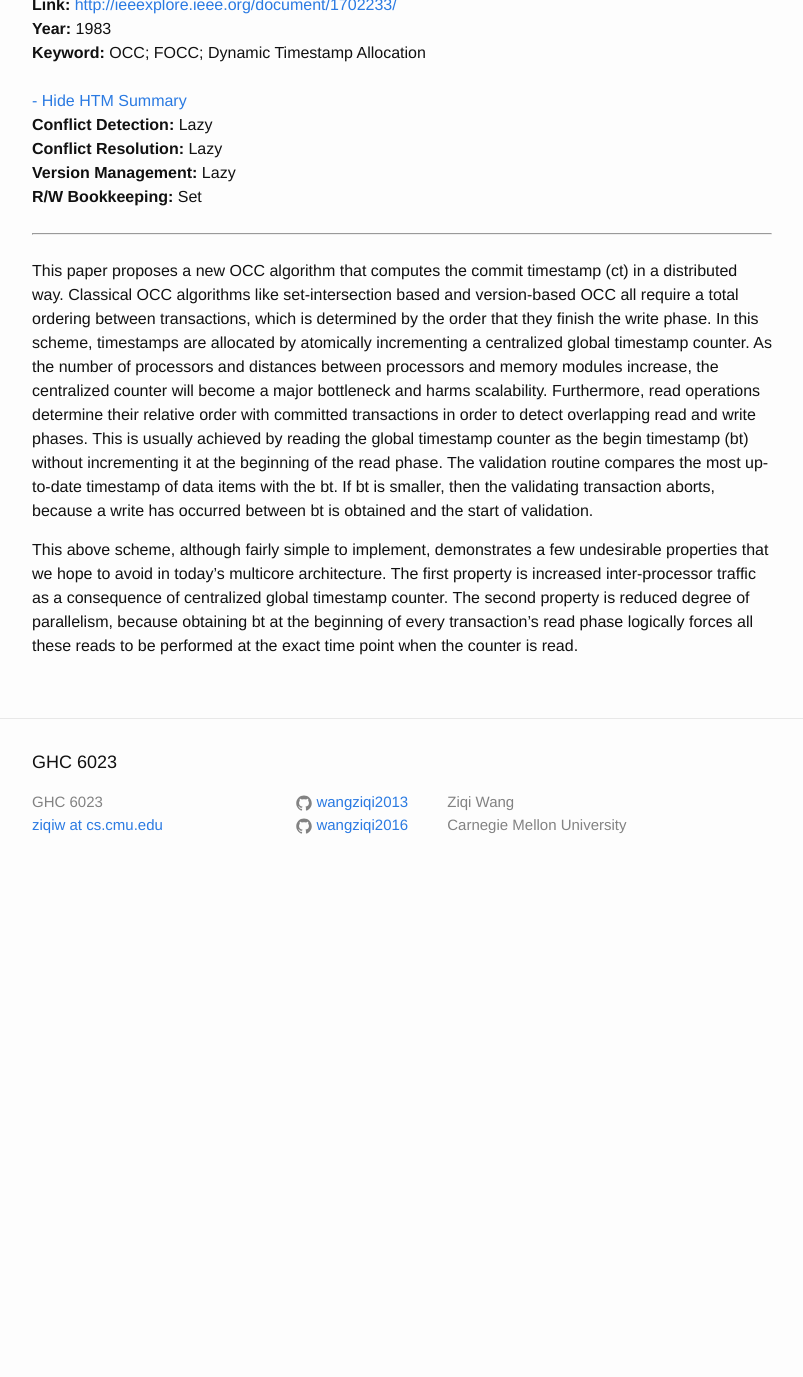
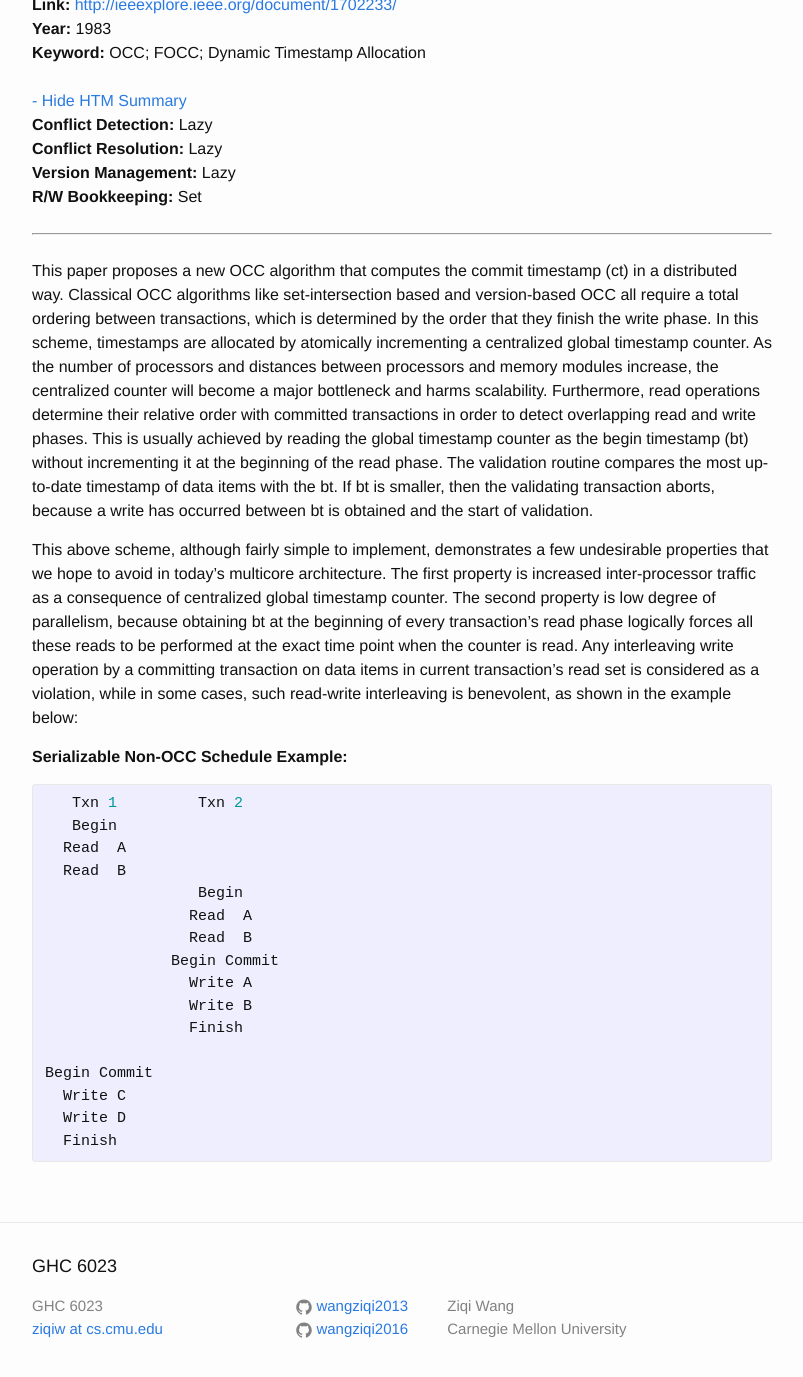
Before and after one commit to wangziqi2013/wangziqi2013.github.io, a Jekyll site: the page built from _posts/2018-04-07-Concurrent-Certifications-by-Intervals-of-ts-in-distributed-dbms.markdown, in a window 1280 px wide and 1400 px high, scrolled down 365 px. Shown: the top 1377 px of the window, without its empty margins (238-1041 px from the left). Built offline with Jekyll 4.4.1, drawn with Linux system fonts in a browser that asks for light colours; before the commit the page ends 1261 px from its top, so only the background shows below that.

Commit message:
Finish two properties

```diff
--- a/_posts/2018-04-07-Concurrent-Certifications-by-Intervals-of-ts-in-distributed-dbms.markdown
+++ b/_posts/2018-04-07-Concurrent-Certifications-by-Intervals-of-ts-in-distributed-dbms.markdown
@@ -27,6 +27,29 @@ write has occurred between bt is obtained and the start of validation.
 
 This above scheme, although fairly simple to implement, demonstrates a few undesirable properties that
 we hope to avoid in today's multicore architecture. The first property is increased inter-processor traffic
-as a consequence of centralized global timestamp counter. The second property is reduced degree of parallelism,
+as a consequence of centralized global timestamp counter. The second property is low degree of parallelism,
 because obtaining bt at the beginning of every transaction's read phase logically forces all these reads to
-be performed at the exact time point when the counter is read.
+be performed at the exact time point when the counter is read. Any interleaving write operation by a committing
+transaction on data items in current transaction's read set is considered as a violation, while in some cases,
+such read-write interleaving is benevolent, as shown in the example below:
+
+**Serializable Non-OCC Schedule Example:**
+{: id="serializable-non-occ-example-2"}
+{% highlight C %}
+   Txn 1         Txn 2
+   Begin
+  Read  A
+  Read  B
+                 Begin
+                Read  A
+                Read  B
+              Begin Commit
+                Write A
+                Write B
+                Finish
+
+Begin Commit
+  Write C
+  Write D
+  Finish
+{% endhighlight %}
```
